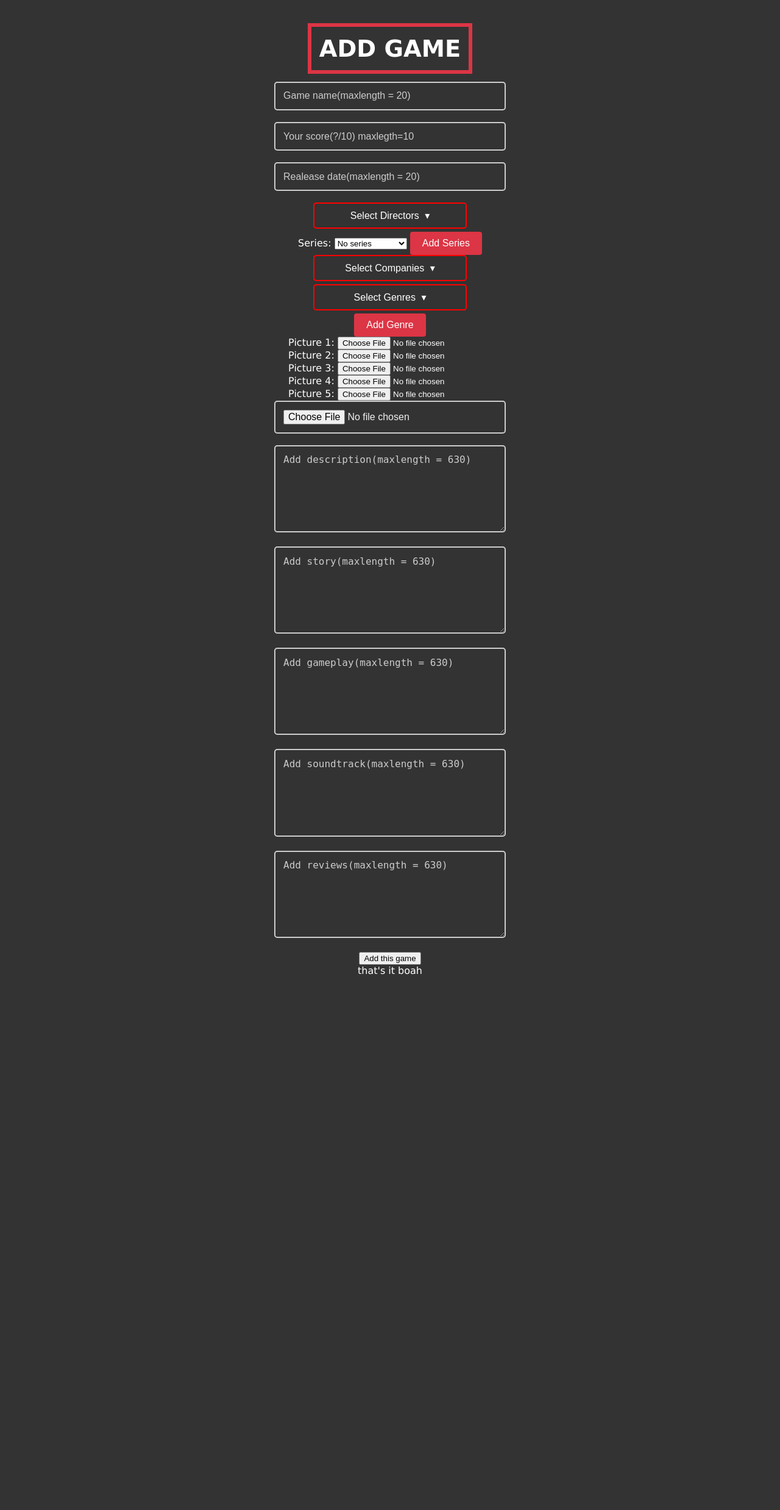
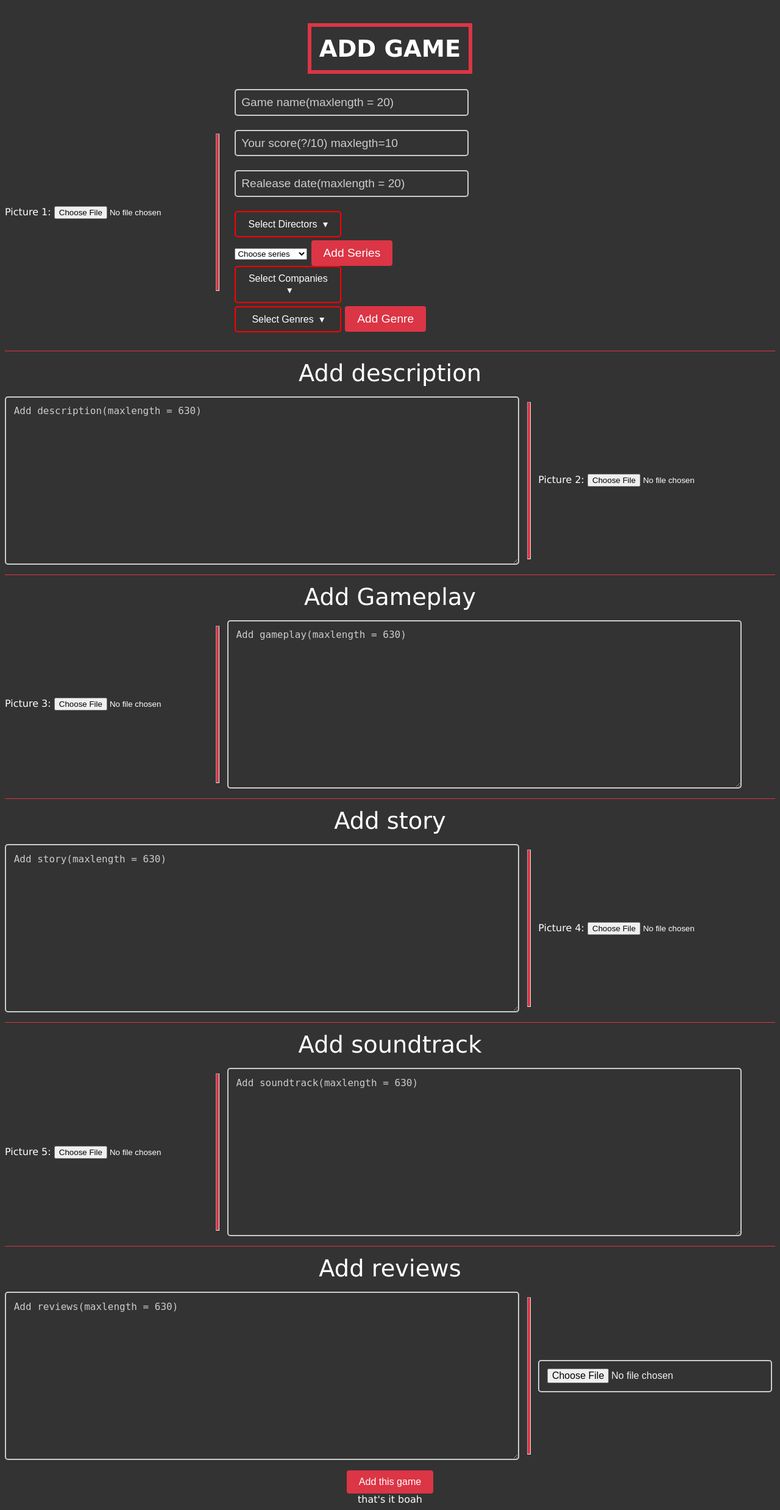
Before and after one commit to MorpheusNeoMatr/Videogame, a Flask app: page /add_game in a window 1280 px wide. Shown: the part 74-2550 px from the top of the page at 61% size. Before the commit the page ends 1672 px from the top, so only its background shows below. Run offline with Flask 3, Linux system fonts and the light colour scheme; a user stored in the database is signed in; some libraries are stand-ins or nearby versions.

Commit message:
css improvement for register/login and add game
javascript added for image size limit(it will alert imediately as user put a image more than 5 mg)

```diff
--- a/app/forms.py
+++ b/app/forms.py
@@ -4,6 +4,18 @@ from flask_wtf.file import FileAllowed
 from wtforms.validators import DataRequired, Optional, ValidationError, Email, EqualTo, Length
 import app.models
 from app.models import Series,Director,Genre,Company, Videogame, Founder
+
+
+# Define the size limit in bytes (e.g., 2MB limit)
+MAX_FILE_SIZE = 5 * 1024 * 1024 # 2MB
+
+
+def file_size_limit(form, field):
+    if field.data:
+        file_size = len(field.data.read())
+        field.data.seek(0)  # Reset the file pointer to the beginning after reading
+        if file_size > MAX_FILE_SIZE:
+            raise ValidationError(f'File size must be less than {MAX_FILE_SIZE / (1024 * 1024)} MB.')
 
 
 class Register(FlaskForm):
@@ -13,7 +25,7 @@ class Register(FlaskForm):
     confirm = PasswordField('confirm', validators=[DataRequired()])
     user_submit = SubmitField('Register')
     admin_permission = SubmitField('admin_permission')
-    user_picture = FileField('picture', validators=[DataRequired(), FileAllowed(['jpg'], 'JPG Only!')])
+    user_picture = FileField('picture', validators=[DataRequired(), FileAllowed(['jpg'], 'JPG Only!'), file_size_limit])
 
 
 class Login(FlaskForm):
@@ -31,12 +43,12 @@ class Add_Game(FlaskForm):
     game_story = TextAreaField('game_story', validators=[DataRequired(), Length(max=630)])
     game_soundtrack = TextAreaField('game_soundtrack', validators=[DataRequired(), Length(max=630)])
     game_reviews = TextAreaField('game_reviews', validators=[DataRequired()])
-    game_picture_1 = FileField('game_picture_1', validators=[FileAllowed(['jpg'], 'JPG Only!')])
-    game_picture_2 = FileField('game_picture_2', validators=[FileAllowed(['jpg'], 'JPG Only!')])
-    game_picture_3 = FileField('game_picture_3', validators=[FileAllowed(['jpg'], 'JPG Only!')])
-    game_picture_4 = FileField('game_picture_4', validators=[FileAllowed(['jpg'], 'JPG Only!')])
-    game_picture_5 = FileField('game_picture_5', validators=[FileAllowed(['jpg'], 'JPG Only!')])
-    game_picture_6 = FileField('game_picture_6', validators=[FileAllowed(['jpg'], 'JPG Only!')])
+    game_picture_1 = FileField('game_picture_1', validators=[FileAllowed(['jpg'], 'JPG Only!'), file_size_limit])
+    game_picture_2 = FileField('game_picture_2', validators=[FileAllowed(['jpg'], 'JPG Only!'), file_size_limit])
+    game_picture_3 = FileField('game_picture_3', validators=[FileAllowed(['jpg'], 'JPG Only!'), file_size_limit])
+    game_picture_4 = FileField('game_picture_4', validators=[FileAllowed(['jpg'], 'JPG Only!'), file_size_limit])
+    game_picture_5 = FileField('game_picture_5', validators=[FileAllowed(['jpg'], 'JPG Only!'), file_size_limit])
+    game_picture_6 = FileField('game_picture_6', validators=[FileAllowed(['jpg'], 'JPG Only!'), file_size_limit])
     game_series = SelectField('game_series', coerce=int, validators=[DataRequired()])
     game_genres = SelectMultipleField('game_genres', coerce=int, validators=[DataRequired()])
     game_directors = SelectMultipleField('game_directors', coerce=int, validators=[Optional()])
@@ -44,7 +56,7 @@ class Add_Game(FlaskForm):
 
     def __init__(self, *args, **kwargs):
         super(Add_Game, self).__init__(*args, **kwargs)
-        self.game_series.choices = [(0, 'No series')] + [(series.id, series.name) for series in Series.query.all()]
+        self.game_series.choices = [(0, 'Choose series')] + [(series.id, series.name) for series in Series.query.all()]
         self.game_genres.choices = [(genre.id, genre.name) for genre in Genre.query.all()]
         self.game_directors.choices = [(director.id, director.name) for director in Director.query.all()]
         self.game_companies.choices = [(company.id, company.name) for company in Company.query.all()]
@@ -69,8 +81,8 @@ class Add_Company(FlaskForm):
     company_time_founded = StringField('company_founded_time', validators=[DataRequired()])
     company_headquarters = StringField('company_headquarters', validators=[DataRequired()])
     company_description = TextAreaField('company_description', validators=[DataRequired()])
-    company_picture_1 = FileField('company_picture_1', validators=[FileAllowed(['jpg'], 'JPG Only!')])
-    company_picture_2 = FileField('company_picture_2', validators=[FileAllowed(['jpg'], 'JPG Only!')])
+    company_picture_1 = FileField('company_picture_1', validators=[FileAllowed(['jpg'], 'JPG Only!'), file_size_limit])
+    company_picture_2 = FileField('company_picture_2', validators=[FileAllowed(['jpg'], 'JPG Only!'), file_size_limit])
 
     def __init__(self, *args, **kwargs):
         super(Add_Company, self).__init__(*args, **kwargs)
@@ -84,8 +96,8 @@ class Add_Directors(FlaskForm):
     director_name = StringField('director_name', validators=[DataRequired()])
     director_age = StringField('director_age', validators=[DataRequired()])
     director_description = TextAreaField('director_description', validators=[DataRequired()])
-    director_picture_1 = FileField('director_picture_1', validators=[FileAllowed(['jpg'], 'JPG Only!')])
-    director_picture_2 = FileField('director_picture_2', validators=[FileAllowed(['jpg'], 'JPG Only!')])
+    director_picture_1 = FileField('director_picture_1', validators=[FileAllowed(['jpg'], 'JPG Only!'), file_size_limit])
+    director_picture_2 = FileField('director_picture_2', validators=[FileAllowed(['jpg'], 'JPG Only!'), file_size_limit])
     director_games = SelectMultipleField('director_games', coerce=int, validators=[Optional()])
     director_companies = SelectMultipleField('director_companies', coerce=int, validators=[Optional()])
 
@@ -100,8 +112,8 @@ class Add_Founders(FlaskForm):
     founder_companies = SelectMultipleField('founder_companies', coerce=int, validators=[Optional()])
     founder_date_of_birth = StringField('founder_date_of_birth', validators=[DataRequired()])
     founder_description = TextAreaField('founder_description', validators=[DataRequired()])
-    founder_picture_1 = FileField('founder_picture_1', validators=[FileAllowed(['jpg'], 'JPG Only!')])
-    founder_picture_2 = FileField('founder_picture_2', validators=[FileAllowed(['jpg'], 'JPG Only!')])
+    founder_picture_1 = FileField('founder_picture_1', validators=[FileAllowed(['jpg'], 'JPG Only!'), file_size_limit])
+    founder_picture_2 = FileField('founder_picture_2', validators=[FileAllowed(['jpg'], 'JPG Only!'), file_size_limit])
 
     def __init__(self, *args, **kwargs):
         super(Add_Founders, self).__init__(*args, **kwargs)
--- a/app/routes.py
+++ b/app/routes.py
@@ -25,6 +25,7 @@ app.config['USER_UPLOAD_FOLDER'] = os.path.join(basedir, 'static',
 app.config['SQLALCHEMY_TRACK_MODIFICATIONS'] = False
 app.config['SESSION_COOKIE_EXPIRE'] = None  # Expire when browser is closed
 app.config['SESSION_PERMANENT'] = False
+app.config['MAX_CONTENT_LENGTH'] = 5 * 1024 * 1024  # 5 MB
 app.secret_key = 'correcthorsebatterystaple'
 WTF_CSRF_ENABLED = True
 WTF_CSRF_SECRET_KEY = 'sup3r_secr3t_passw3rd'
@@ -145,13 +146,11 @@ def login():
                     if user.permission != 1:
                         flash('Your account has not been approved yet.')
                         return redirect(url_for('login'))
-
                     if user and check_password_hash(user.password_hash, password):
                         session['user_id'] = user.id
                         session['user_name'] = user.name
                         flash('Logged in successfully.')
                         return redirect(url_for('home'))
-
                     else:
                         flash('Login failed. Wrong email and/or password.')
                         return redirect(url_for('login'))
--- /dev/null
+++ b/app/static/javascript/dashboard.js
@@ -0,0 +1,9 @@
+//dashboard filter
+function showSection(sectionId) {
+    // Hide all sections
+    const sections = document.querySelectorAll('.section');
+    sections.forEach(section => section.style.display = 'none');
+
+    // Show the selected section
+    document.getElementById(sectionId).style.display = 'block';
+}
--- a/app/static/script.js
+++ b/app/static/javascript/filter.js
@@ -205,14 +205,3 @@ function filterFounders() {
         .then(data => updateFounderList(data.founders))
         .catch(error => console.error('Error fetching founders:', error));
 }
-
-
-//dashboard filter
-function showSection(sectionId) {
-    // Hide all sections
-    const sections = document.querySelectorAll('.section');
-    sections.forEach(section => section.style.display = 'none');
-
-    // Show the selected section
-    document.getElementById(sectionId).style.display = 'block';
-}
--- /dev/null
+++ b/app/static/javascript/submit_limit.js
@@ -0,0 +1,10 @@
+document.addEventListener('DOMContentLoaded', () => {
+    const form = document.getElementById('registrationForm');
+    const submitButton = document.getElementById('submitButton');
+
+    form.addEventListener('submit', (event) => {
+        // Disable the submit button to prevent multiple submissions
+        submitButton.disabled = true;
+        submitButton.textContent = 'Submitting...'; // Optional: Change button text
+    });
+});
--- a/app/static/styles.css
+++ b/app/static/styles.css
@@ -471,7 +471,7 @@ a:hover{
 
   /* Style for the series name input */
 .add_stuff_bar {
-    width: 30%; /* Full width of the container */
+    width: 30vw; /* Full width of the container */
     padding: 1%;
     border: 2px solid #ccc; /* Default border color */
     background-color: #333;
@@ -493,6 +493,27 @@ a:hover{
     border-color: red; /* Border color when focused */
     box-shadow: 0 0 8px rgba(255, 0, 0, 0.5); /* Red glow effect */
   }
+
+.text-area{
+    padding: 1%;
+    border: 2px solid #ccc; /* Default border color */
+    background-color: #333;
+    color: #f0f0f0;
+    border-radius: 5px;
+    outline: none; /* Remove default focus outline */
+    font-size: 100%; /* Font size */
+    box-sizing: border-box; /* Include padding and border in element's total width and height */
+    transition: border-color 0.3s, box-shadow 0.3s; /* Smooth transition for border color and shadow */
+}
+
+.text-area::placeholder{
+    color: #ccc; /* Placeholder text color */
+}
+
+.text-area:focus{
+    border-color: red; /* Border color when focused */
+    box-shadow: 0 0 8px rgba(255, 0, 0, 0.5); /* Red glow effect */
+}
 
 /* Style for the popup button for Series */
 #openPopupSeriesBtn {
--- a/app/templates/add_game.html
+++ b/app/templates/add_game.html
@@ -3,7 +3,6 @@
 <div class="page-name">
   <h1>ADD GAME</h1>
 </div>
-
 
 <div id="popup-series" class="popup">
   <div class="popup-content">
@@ -30,27 +29,31 @@
 </div>
 
 
-
+<ul>
   <form method="POST" action="{{ url_for('add_game') }}" enctype="multipart/form-data">
     {{ game_form.csrf_token }}
-
+    <li>
+        <div class="image-text-row">
+          <p>Picture 1: {{ game_form.game_picture_1 }}</p>
+          <hr class="red-line">
+          <div class="text-content">
             <input type="text" class="add_stuff_bar" maxlength="20" name="game_name" placeholder="Game name(maxlength = 20)">
             {% if game_form.game_name.errors %}
               <span class="error-message">{{ game_form.game_name.errors[0] }}</span>
             {% endif %}
-  <br><br>
+            <br>
 
             <input type="text" class="add_stuff_bar" maxlength="10" name="game_dev_score" placeholder="Your score(?/10) maxlegth=10">
             {% if game_form.game_dev_score.errors %}
               <span class="error-message">{{ game_form.game_dev_score.errors[0] }}</span>
             {% endif %}
-  <br><br>
+            <br>
 
             <input type="text" class="add_stuff_bar" maxlength="20" name="game_date" placeholder="Realease date(maxlength = 20)">
             {% if game_form.game_date.errors %}
               <span class="error-message">{{ game_form.game_date.errors[0] }}</span>
             {% endif %}
-  <br><br>
+            <br>
 
             <button type="button" id="toggleDirectors" class="toggle-button">
               Select Directors <span class="arrow-down" id="arrowDirectors">&#9662;</span>
@@ -65,10 +68,10 @@
             </div>
 
 
-  <p>Series:
+            <p>
               <select name="game_series">
-      <option>No series</option>
-      {% for series in game_form.game_series.choices|sort(attribute=1) if series[1] != 'No series'%}
+                <option>Choose series</option>
+                {% for series in game_form.game_series.choices|sort(attribute=1) if series[1] != 'Choose series'%}
                   <option value="{{ series[0] }}">{{ series[1] }}</option>
                 {% endfor %}
               </select>
@@ -98,6 +101,7 @@
               <button type="button" id="toggleGenres" class="toggle-button">
                 Select Genres <span class="arrow-down" id="arrowGenres">&#9662;</span>
               </button>
+              <button type="button" id="openPopupGenreBtn">Add Genre</button>
               {% if game_form.game_genres.errors %}
               <span class="error-message">{{ game_form.game_genres.errors[0] }}</span>
               {% endif %}
@@ -109,126 +113,83 @@
                   </label><br>
                 {% endfor %}
               </div>
-  </p><button type="button" id="openPopupGenreBtn">Add Genre</button>
+            </p>
+          </div>
+        </div>
+      <hr class="red-h-line">
+    </li>
 
-  <p>Picture 1: {{ game_form.game_picture_1 }}</p>
-  <p>Picture 2: {{ game_form.game_picture_2 }}</p>
-  <p>Picture 3: {{ game_form.game_picture_3 }}</p>
-  <p>Picture 4: {{ game_form.game_picture_4 }}</p>
-  <p>Picture 5: {{ game_form.game_picture_5 }}</p>
-  <input type="file" class="add_stuff_bar" name="game_picture_6" placeholder="Add picture 6">
-  <br><br>
 
-  <textarea class="add_stuff_bar" maxlength="630" name="game_description" placeholder="Add description(maxlength = 630)" rows="6" cols="50"></textarea>
+    <li class="title">Add description</li>
+    <li>
+      <div class="image-text-row">
+          <textarea maxlength="630" class="text-area" name="game_description" placeholder="Add description(maxlength = 630)" rows="13" cols="80"></textarea>
           {% if game_form.game_description.errors %}
             <span class="error-message">{{ game_form.game_description.errors[0] }}</span>
           {% endif %}
-  <br><br>
+        <hr class="red-line">
+        <p>Picture 2: {{ game_form.game_picture_2 }}</p>
+      </div>
+      <hr class="red-h-line">
+    </li>
 
-  <textarea class="add_stuff_bar" maxlength="630" name="game_story" placeholder="Add story(maxlength = 630)" rows="6" cols="50"></textarea>
+
+    <li class="title">Add Gameplay</li>
+    <li>
+      <div class="image-text-row">
+        <p>Picture 3: {{ game_form.game_picture_3 }}</p>
+        <hr class="red-line">
+          <textarea class="text-area" maxlength="630" name="game_gameplay" placeholder="Add gameplay(maxlength = 630)" rows="13" cols="80"></textarea>
+          {% if game_form.game_gameplay.errors %}
+            <span class="error-message">{{ game_form.game_gameplay.errors[0] }}</span>
+          {% endif %}
+      </div>
+      <hr class="red-h-line">
+    </li>
+
+
+    <li class="title">Add story</li>
+    <li>
+      <div class="image-text-row">
+          <textarea class="text-area" maxlength="630" name="game_story" placeholder="Add story(maxlength = 630)" rows="13" cols="80"></textarea>
           {% if game_form.game_story.errors %}
             <span class="error-message">{{ game_form.game_story.errors[0] }}</span>
           {% endif %}
-  <br><br>
+        <hr class="red-line">
+        <p>Picture 4: {{ game_form.game_picture_4 }}</p>
+      </div>
+      <hr class="red-h-line">
+    </li>
 
-  <textarea class="add_stuff_bar" maxlength="630" name="game_gameplay" placeholder="Add gameplay(maxlength = 630)" rows="6" cols="50"></textarea>
-  {% if game_form.game_gameplay.errors %}
-    <span class="error-message">{{ game_form.game_gameplay.errors[0] }}</span>
-  {% endif %}
-  <br><br>
-
-  <textarea class="add_stuff_bar" maxlength="630" name="game_soundtrack" placeholder="Add soundtrack(maxlength = 630)" rows="6" cols="50"></textarea>
+    <li class="title">Add soundtrack</li>
+    <li>
+      <div class="image-text-row">
+        <p>Picture 5: {{ game_form.game_picture_5 }}</p>
+        <hr class="red-line">
+          <textarea class="text-area" maxlength="630" name="game_soundtrack" placeholder="Add soundtrack(maxlength = 630)" rows="13" cols="80"></textarea>
           {% if game_form.game_soundtrack.errors %}
             <span class="error-message">{{ game_form.game_soundtrack.errors[0] }}</span>
           {% endif %}
-  <br><br>
+      </div>
+      <hr class="red-h-line">
+    </li>
 
-  <textarea class="add_stuff_bar" maxlength="630" name="game_reviews" placeholder="Add reviews(maxlength = 630)" rows="6" cols="50"></textarea>
+    <li class="title">Add reviews</li>
+    <li>
+      <div class="image-text-row">
+        <textarea class="text-area" maxlength="630" name="game_reviews" placeholder="Add reviews(maxlength = 630)" rows="13" cols="80"></textarea>
         {% if game_form.game_reviews.errors %}
           <span class="error-message">{{ game_form.game_reviews.errors[0] }}</span>
         {% endif %}
-  <br><br>
+        <hr class="red-line">
+        <input type="file" class="add_stuff_bar" name="game_picture_6" placeholder="Add picture 6">
+      </div>
+      <h class="red-h-line">
+    </li>
 
-  <input  type="submit" value="Add this game">
+    <button type="submit">Add this game</button>
   </form>
-
-
-<script>
-  document.addEventListener('DOMContentLoaded', function() {
-    function setupDropdownToggle(buttonId, listId, arrowId) {
-      const button = document.getElementById(buttonId);
-      const list = document.getElementById(listId);
-      const arrow = document.getElementById(arrowId);
-
-      button.addEventListener('click', function() {
-        const isVisible = list.style.display === 'block';
-        list.style.display = isVisible ? 'none' : 'block';
-        arrow.classList.toggle('up', !isVisible);
-        arrow.classList.toggle('down', isVisible);
-      });
-    }
-
-    setupDropdownToggle('toggleDirectors', 'directorsList', 'arrowDirectors');
-    setupDropdownToggle('toggleCompanies', 'companiesList', 'arrowCompanies');
-    setupDropdownToggle('toggleGenres', 'genresList', 'arrowGenres');
-
-    function limitCheckboxSelection(className, limit) {
-      const checkboxes = document.querySelectorAll(className);
-      checkboxes.forEach(checkbox => {
-        checkbox.addEventListener('change', function() {
-          const checkedCheckboxes = document.querySelectorAll(className + ':checked');
-          if (checkedCheckboxes.length > limit) {
-            this.checked = false;
-            alert('You can only select up to ' + limit + ' options.');
-          }
-        });
-      });
-    }
-
-    limitCheckboxSelection('.checkbox-director', 3);
-    limitCheckboxSelection('.checkbox-company', 3);
-    limitCheckboxSelection('.checkbox-genre', 3);
-
-    // Popup functionality
-    var popupSeries = document.getElementById("popup-series");
-    var openPopupSeriesBtn = document.getElementById("openPopupSeriesBtn");
-    var closePopupSeriesBtn = document.getElementById("closePopupSeriesBtn");
-
-    openPopupSeriesBtn.onclick = function() {
-        popupSeries.style.display = "block";
-    };
-
-    closePopupSeriesBtn.onclick = function() {
-        popupSeries.style.display = "none";
-    };
-
-    window.onclick = function(event) {
-        if (event.target == popupSeries) {
-            popupSeries.style.display = "none";
-        }
-    };
-
-    // Popup functionality for Genre
-    var popupGenre = document.getElementById("popup-genre");
-    var openPopupGenreBtn = document.getElementById("openPopupGenreBtn");
-    var closePopupGenreBtn = document.getElementById("closePopupGenreBtn");
-
-    openPopupGenreBtn.onclick = function() {
-        popupGenre.style.display = "block";
-    };
-
-    closePopupGenreBtn.onclick = function() {
-        popupGenre.style.display = "none";
-    };
-
-    window.onclick = function(event) {
-        if (event.target == popupGenre) {
-            popupGenre.style.display = "none";
-        }
-    };
-  });
-
-</script>
+</ul>
 
 
 
--- a/app/templates/layout.html
+++ b/app/templates/layout.html
@@ -5,7 +5,10 @@
         <meta name="viewport" content="width=device-width, initial-scale=1.0">
         <link rel="stylesheet" href="/static/styles.css">
         <script src="https://code.jquery.com/jquery-3.6.0.min.js"></script>
-        <script src="/static/script.js"></script>
+        <script src="/static/javascript/filter.js"></script>
+        <script src="/static/javascript/dashboard.js"></script>
+        <script src="/static/javascript/add_stuff.js"></script>
+        <script src="/static/javascript/submit_limit.js"></script>
     </head>
     <body  class="fade">
 
```
Also changed, not shown: other parts of app/static/styles.css (+47 -0 lines), app/static/javascript/add_stuff.js (added, +70 -0 lines), app/templates/login.html (+14 -5 lines), app/templates/register.html (+57 -9 lines), app/static/user_images/Hitman_1.jpg (added), app/static/user_images/Hitman_2.jpg (added), app/static/user_images/Hitman_4.jpg (added), app/videogame.db. Lines whose indentation alone changed are shown as unchanged.
